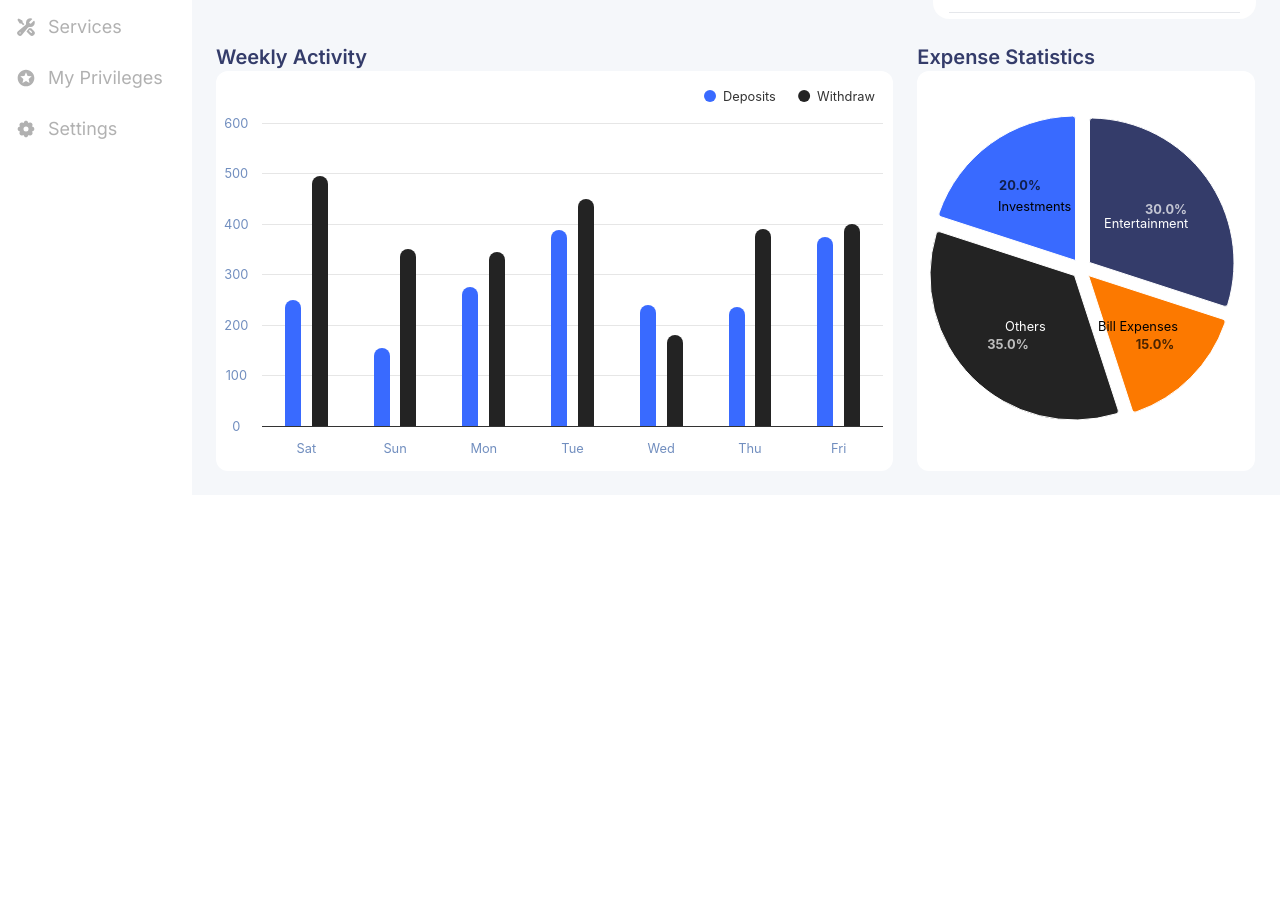
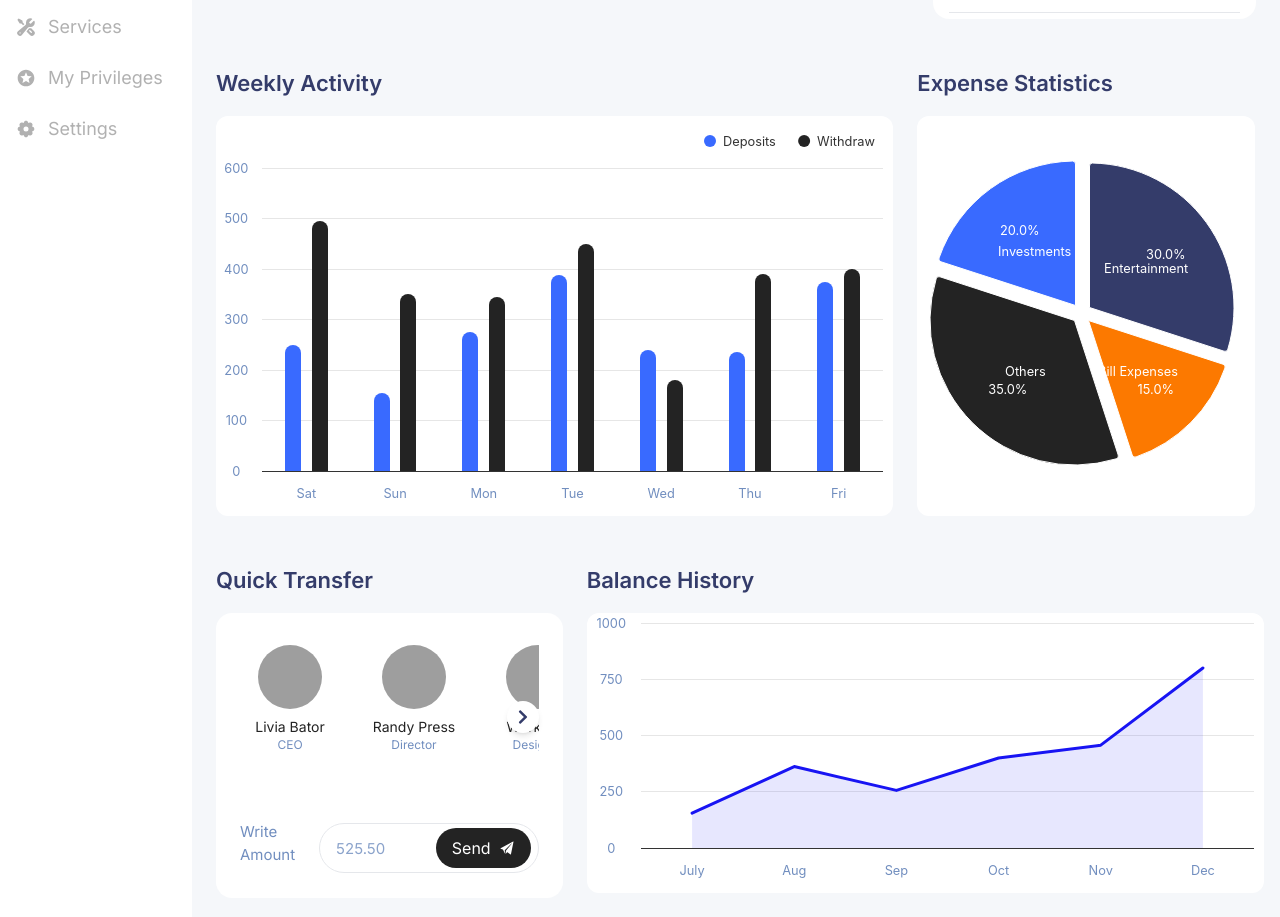
Before and after one commit to Haroonabdulrazaq/soar-task, a React (Vite) app: page / in a window 1280 px wide. Shown: the part 385-1302 px from the top of the page. Before the commit the page ends 880 px from the top, so only its background shows below. Built offline with nearby package versions, Linux system fonts and the light colour scheme; data requests are answered from the project's data file; grey boxes are pictures that could not be loaded.

Commit message:
Add Quick transfer and Balance history

```diff
--- a/data/db.json
+++ b/data/db.json
@@ -88,5 +88,43 @@
       "cardNumber": "3778 **** **** 9012",
       "color": "text-black"
     }
+  ],
+  "profiles": [
+    {
+      "id": 1,
+      "name": "Livia Bator",
+      "role": "CEO",
+      "image": "https://i.pravatar.cc/150?img=1"
+    },
+    {
+      "id": 2,
+      "name": "Randy Press",
+      "role": "Director",
+      "image": "https://i.pravatar.cc/150?img=2"
+    },
+    {
+      "id": 3,
+      "name": "Workman",
+      "role": "Designer",
+      "image": "https://i.pravatar.cc/150?img=3"
+    },
+    {
+      "id": 4,
+      "name": "Abdulrazaq Haroon",
+      "role": "Software Engineer",
+      "image": "https://i.pravatar.cc/150?img=4"
+    },
+    {
+      "id": 5,
+      "name": "John Doe",
+      "role": "CEO",
+      "image": "https://i.pravatar.cc/150?img=5"
+    },
+    {
+      "id": 6,
+      "name": "Challotte",
+      "role": "Hiring Manager",
+      "image": "https://i.pravatar.cc/150?img=6"
+    }
   ]
 }
--- a/src/index.css
+++ b/src/index.css
@@ -6,7 +6,7 @@
   :root {
     --primary: #007bff;
     --secondary: #6c757d;
-    --accent: #f8f9fa;
+    --accent: #718ebf;
     --black: #232323;
     --white: #ffffff;
     --not-active: #b1b1b1;
@@ -16,6 +16,7 @@
     --color-bg-gray: #f5f7fa;
     --color-bg-lavender: #5b5a6f;
     --color-bg-dirty-white: #dfeaf2;
+    --brown: #e7e4e8cc;
   }
 }
 
--- /dev/null
+++ b/src/pages/Dashboard/BalanceHistory.tsx
@@ -0,0 +1,81 @@
+import Highcharts from 'highcharts';
+import HighchartsReact from 'highcharts-react-official';
+
+const BalanceHistory = () => {
+  const options = {
+    chart: {
+      type: 'area',
+      borderRadius: 12,
+      height: 280,
+    },
+    title: {
+      text: '',
+    },
+    credits: {
+      enabled: false,
+    },
+    xAxis: {
+      categories: ['July', 'Aug', 'Sep', 'Oct', 'Nov', 'Dec'],
+      allowDecimals: false,
+      accessibility: {
+        rangeDescription: 'Range: July to Dec.',
+      },
+      labels: {
+        align: 'center',
+        style: {
+          color: '#718EBF',
+        },
+      },
+    },
+    yAxis: {
+      title: {
+        text: '',
+      },
+      labels: {
+        align: 'center',
+        style: {
+          color: '#718EBF',
+        },
+      },
+    },
+    tooltip: {
+      pointFormat:
+        '{series.name} on <b>{point.x}</b><br/>' +
+        'Balance: <b>{point.y:,.0f}</b>',
+    },
+    plotOptions: {
+      area: {
+        fillOpacity: 0.1,
+        lineWidth: 3,
+        color: '#1814F3',
+        marker: {
+          enabled: false,
+          symbol: 'circle',
+          radius: 2,
+          states: {
+            hover: {
+              enabled: false,
+            },
+          },
+        },
+      },
+    },
+    legend: {
+      enabled: false,
+    },
+    series: [
+      {
+        name: 'Balance',
+        data: [155, 362, 256, 400, 457, 800],
+        fillOpacity: 0.1,
+      },
+    ],
+  };
+  return (
+    <div>
+      <HighchartsReact highcharts={Highcharts} options={options} />
+    </div>
+  );
+};
+
+export default BalanceHistory;
--- a/src/pages/Dashboard/Cards.tsx
+++ b/src/pages/Dashboard/Cards.tsx
@@ -44,7 +44,7 @@ const Cards = () => {
           cards.map((card, index) => (
             <div
               key={index}
-              className={`min-w-[320px] min-h-[200px] ${card.color} flex flex-col justify-between rounded-2xl`}
+              className={`min-w-[320px] min-h-[200px] ${card.color} flex flex-col justify-between rounded-2xl border border-skin-lavender`}
             >
               {/* Top section */}
               <div
--- a/src/pages/Dashboard/ExpenseStatistics.tsx
+++ b/src/pages/Dashboard/ExpenseStatistics.tsx
@@ -25,6 +25,7 @@ const options = {
           distance: -65,
           style: {
             fontSize: '0.8em',
+            color: '#ffffff',
             fontWeight: 'normal',
             textOutline: 'none',
             opacity: 1,
@@ -37,7 +38,9 @@ const options = {
           style: {
             fontSize: '0.8em',
             textOutline: 'none',
-            opacity: 0.7,
+            fontWeight: 'normal',
+            color: '#ffffff',
+            opacity: 1,
           },
           filter: {
             operator: '>',
--- /dev/null
+++ b/src/pages/Dashboard/QuickTransfer.tsx
@@ -0,0 +1,160 @@
+import { useState, useRef, useEffect } from 'react';
+import { FaChevronRight, FaChevronLeft } from 'react-icons/fa';
+import { IoIosPaperPlane } from 'react-icons/io';
+//State
+import { useDispatch, useSelector } from 'react-redux';
+import { RootState, AppDispatch } from '../../redux/store';
+import { fetchProfiles } from '../../redux/slices/profileSlices';
+
+const QuickTransfer = () => {
+  const dispatch = useDispatch<AppDispatch>();
+  const {
+    profiles,
+    loading,
+    error: errorProfile,
+  } = useSelector((state: RootState) => state.profiles);
+
+  const [selectedProfile, setSelectedProfile] = useState<number | null>(null);
+  const [amount, setAmount] = useState<string>('');
+  const [error, setError] = useState<string | null>(null);
+  const [isError, setIsError] = useState<boolean>(false);
+  const [showLeftScroll, setShowLeftScroll] = useState(false);
+  const scrollContainerRef = useRef<HTMLDivElement>(null);
+
+  useEffect(() => {
+    dispatch(fetchProfiles());
+  }, []);
+
+  const handleScroll = () => {
+    if (scrollContainerRef.current) {
+      setShowLeftScroll(scrollContainerRef.current.scrollLeft > 0);
+    }
+  };
+
+  const scrollTo = (direction: 'left' | 'right') => {
+    if (scrollContainerRef.current) {
+      const scrollAmount = 200;
+      const newScrollLeft =
+        direction === 'left'
+          ? scrollContainerRef.current.scrollLeft - scrollAmount
+          : scrollContainerRef.current.scrollLeft + scrollAmount;
+
+      scrollContainerRef.current.scrollTo({
+        left: newScrollLeft,
+        behavior: 'smooth',
+      });
+    }
+  };
+
+  const handleSend = () => {
+    setIsError(false);
+    if (selectedProfile === null) {
+      setIsError(true);
+      setError('Please select a profile');
+      return;
+    }
+    if (!/^\d+$/.test(amount)) {
+      setIsError(true);
+      setError('Invalid amount');
+      return;
+    }
+
+    if (amount && selectedProfile !== null) {
+      setAmount('');
+      setSelectedProfile(null);
+    }
+  };
+
+  if (loading) {
+    return <div>Loading...</div>;
+  }
+
+  if (errorProfile) {
+    return <div>Error: {errorProfile}</div>;
+  }
+
+  return (
+    <div className="bg-skin-white rounded-2xl p-6">
+      {/* Profiles Section */}
+      <div className="relative">
+        {showLeftScroll && (
+          <button
+            onClick={() => scrollTo('left')}
+            className="absolute left-0 top-1/2 -translate-y-1/2 z-10 bg-white rounded-full p-2 shadow-md"
+          >
+            <FaChevronLeft className="text-skin-base" />
+          </button>
+        )}
+
+        <div
+          ref={scrollContainerRef}
+          onScroll={handleScroll}
+          className="flex gap-6 overflow-x-auto no-scrollbar relative py-2"
+        >
+          {profiles &&
+            profiles.map((profile) => (
+              <div
+                key={profile.id}
+                onClick={() => setSelectedProfile(profile.id)}
+                className="flex flex-col items-center gap-2 cursor-pointer min-w-[100px]"
+              >
+                <div className="w-16 h-16 rounded-full overflow-hidden">
+                  <img
+                    src={profile.image}
+                    alt={profile.name}
+                    className="w-full h-full object-cover"
+                  />
+                </div>
+                <div className="text-center">
+                  <p
+                    className={`text-skin-black text-sm ${selectedProfile === profile.id ? 'font-semibold' : ''}`}
+                  >
+                    {profile.name}
+                  </p>
+                  <p className="text-skin-accent text-xs">{profile.role}</p>
+                </div>
+              </div>
+            ))}
+        </div>
+
+        <button
+          onClick={() => scrollTo('right')}
+          className="absolute right-0 top-1/2 -translate-y-1/2 z-10 bg-white rounded-full p-2 shadow-md"
+        >
+          <FaChevronRight className="text-skin-base" />
+        </button>
+      </div>
+
+      {/* Amount Input Section */}
+      <div className="flex flex-row items-center justify-around mt-6">
+        <p className="text-[12px] sm:text-[15px] text-skin-accent mb-2">
+          Write Amount
+        </p>
+        <div className="relative">
+          <input
+            type="text"
+            value={amount}
+            onChange={(e) => setAmount(e.target.value)}
+            placeholder="525.50"
+            className="w-full px-4 py-3 rounded-full border border-gray-200 focus:outline-none focus:border-skin-sharp"
+            aria-label="Input Amount"
+          />
+          {isError && (
+            <p className="text-red-500 text-xs absolute top-full left-0">
+              {error}
+            </p>
+          )}
+          <button
+            onClick={handleSend}
+            className="absolute right-2 top-1/2 -translate-y-1/2 bg-skin-black text-white px-4 py-2 rounded-full flex items-center gap-2 hover:opacity-90"
+          >
+            <span>Send</span>
+            <IoIosPaperPlane />
+          </button>
+        </div>
+      </div>
+    </div>
+  );
+};
+
+export default QuickTransfer;
--- a/src/pages/Dashboard/index.tsx
+++ b/src/pages/Dashboard/index.tsx
@@ -1,5 +1,7 @@
+import BalanceHistory from './BalanceHistory';
 import Cards from './Cards';
 import ExpenseStatistics from './ExpenseStatistics';
+import QuickTransfer from './QuickTransfer';
 import Transactions from './Transactions';
 import WeeklyActivities from './WeeklyActivities';
 
@@ -10,18 +12,32 @@ const Dashboard = () => {
         <Cards />
         <Transactions />
       </div>
-      <div className="flex flex-col w-full sm:flex-row gap-6">
+      <div className="flex flex-col w-full sm:flex-row gap-6 my-6">
         <div className="flex flex-col w-full sm:w-2/3">
-          <h2 className="text-skin-base text-xl font-semibold inter-600">
+          <h2 className="text-skin-base text-[16px] sm:text-[22px] inter-600 mb-4">
             Weekly Activity
           </h2>
           <WeeklyActivities />
         </div>
         <div className="flex flex-col w-full sm:w-1/3">
-          <h2 className="text-skin-base text-xl font-semibold inter-600">
+          <h2 className="text-skin-base text-[16px] sm:text-[22px] inter-600 mb-4">
             Expense Statistics
           </h2>
           <ExpenseStatistics />
+        </div>
+      </div>
+      <div className="flex flex-col w-full sm:flex-row gap-6 mb-6 sm:mb-3">
+        <div className="flex flex-col w-full sm:w-1/3">
+          <h2 className="text-skin-base text-[16px] sm:text-[22px] inter-600 mb-4">
+            Quick Transfer
+          </h2>
+          <QuickTransfer />
+        </div>
+        <div className="flex flex-col w-full sm:w-2/3">
+          <h2 className="text-skin-base text-[16px] sm:text-[22px] inter-600 mb-4">
+            Balance History
+          </h2>
+          <BalanceHistory />
         </div>
       </div>
     </div>
--- /dev/null
+++ b/src/redux/slices/profileSlices.ts
@@ -0,0 +1,49 @@
+import { createSlice, createAsyncThunk } from '@reduxjs/toolkit';
+import axios from 'axios';
+import { Profile } from '../../common/types/index.types';
+
+interface IProfile {
+  profiles: Profile[];
+  loading: boolean;
+  error: string | null;
+}
+
+const initialState: IProfile = {
+  profiles: [],
+  loading: false,
+  error: null,
+};
+
+export const fetchProfiles = createAsyncThunk<Profile[]>(
+  'profiles/fetchProfiles',
+  async () => {
+    try {
+      const response = await axios.get('http://localhost:3000/profiles');
+      return response.data;
+    } catch (error) {
+      console.error('Error fetching profiles:', error);
+      throw error;
+    }
+  },
+);
+
+const profileSlice = createSlice({
+  name: 'profiles',
+  initialState,
+  reducers: {},
+  extraReducers: (builder) => {
+    builder.addCase(fetchProfiles.pending, (state) => {
+      state.loading = true;
+    });
+    builder.addCase(fetchProfiles.fulfilled, (state, action) => {
+      state.loading = false;
+      state.profiles = action.payload;
+    });
+    builder.addCase(fetchProfiles.rejected, (state, action) => {
+      state.loading = false;
+      state.error = action.error.message || 'Unable to fetch profiles';
+    });
+  },
+});
+
+export default profileSlice.reducer;
--- a/src/redux/store.ts
+++ b/src/redux/store.ts
@@ -1,11 +1,13 @@
 import { configureStore } from '@reduxjs/toolkit';
 import transactionsReducer from './slices/transactionSlices';
 import cardsReducer from './slices/cardSlices';
+import profileReducer from './slices/profileSlices';
 
 export const store = configureStore({
   reducer: {
     transactions: transactionsReducer,
     cards: cardsReducer,
+    profiles: profileReducer,
   },
 });
 
--- a/tailwind.config.js
+++ b/tailwind.config.js
@@ -6,8 +6,10 @@ export default {
       textColor: {
         skin: {
           black: 'var(--black)',
+          white: 'var(--white)',
           base: 'var(--color-text-base)',
           muted: 'var(--color-text-muted)',
+          accent: 'var(--accent)',
           sharp: 'var(--color-text-sharp)',
           gray: 'var(--color-bg-gray)',
           'not-active': 'var(--not-active)',
@@ -16,9 +18,11 @@ export default {
       backgroundColor: {
         skin: {
           black: 'var(--black)',
+          white: 'var(--white)',
           gray: 'var(--color-bg-gray)',
           muted: 'var(--color-text-muted)',
           lavender: 'var(--color-bg-lavender)',
+          brown: 'var(--brown)',
         },
       },
       backgroundImage: {
```
Also changed, not shown: src/common/types/index.types.ts (+7 -0 lines).
